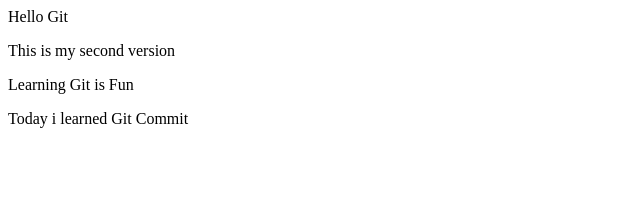
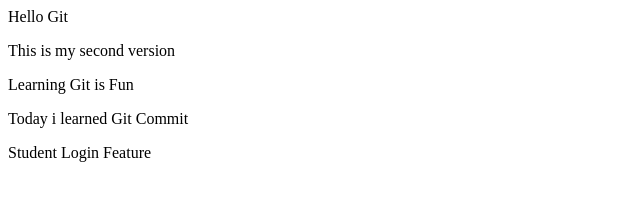
Before and after one commit to SandyIntrithm/GitHub-Live-Practice, a plain HTML site: page index.html in a window 1280 px wide. Shown: the whole page, without its empty margins (0-640 px from the left). Drawn offline with Linux system fonts and the light colour scheme.

Commit message:
Started Student login Feature

```diff
--- a/index.html
+++ b/index.html
@@ -5,3 +5,5 @@
 <p>Learning Git is Fun</p>
 
 <p>Today i learned Git Commit</p>
+
+<p>Student Login Feature</p>
```
